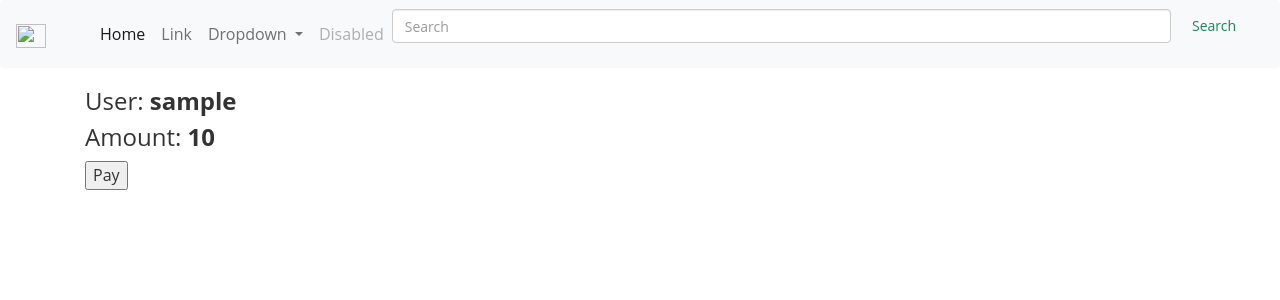
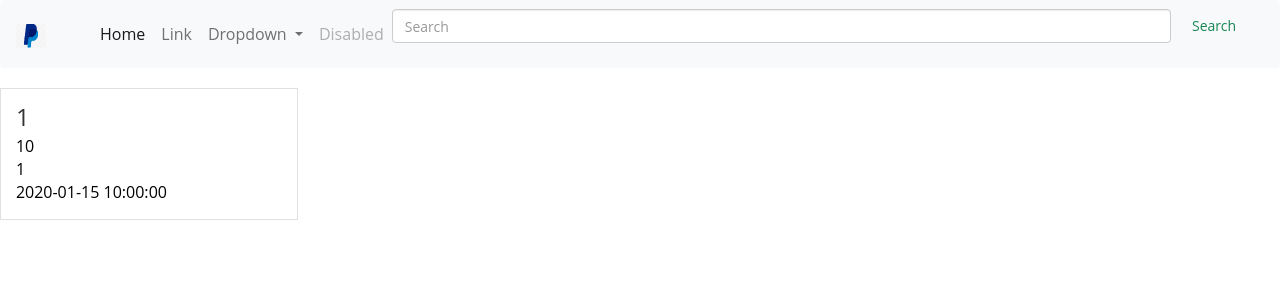
Before and after one commit to BB-00/EGS-Project, a Flask app: template Payments/Local/backend/templates/general_pages/homepage.html in a window 1280 px wide. Shown: the top 300 px of the page. Run offline with Flask 2, Linux system fonts and the light colour scheme; the template is opened without the code that fills it: most values are stand-ins (such as "Sample title", 1, 10 or a date in 2020).

Commit message:
Payments: main frontend implemented

```diff
--- a/Payments/Local/backend/apis/version1/route_payment_page.py
+++ b/Payments/Local/backend/apis/version1/route_payment_page.py
@@ -33,4 +33,4 @@ async def payment(request: Request):
             detail="payments: login no longer valid!"
         )
 
-	return templates.TemplateResponse("general_pages/homepage.html",{"request":request, "_amount":amount, "_methodID":0, "_username":username})
+	return templates.TemplateResponse("general_pages/payments.html",{"request":request, "_amount":amount, "_methodID":0, "_username":username})
--- a/Payments/Local/backend/database/repository/wallets.py
+++ b/Payments/Local/backend/database/repository/wallets.py
@@ -12,5 +12,5 @@ def create_new_wallet(wallet:WalletCreate, db:Session):
     return wallet
 
 def get_wallet(db:Session, username:str):
-    wallet = db.query(Wallets).filter(Wallets.username == username).all()
+    wallet = db.query(Wallets).filter(Wallets.username == username).one()
     return wallet
--- a/Payments/Local/backend/templates/components/navbar.html
+++ b/Payments/Local/backend/templates/components/navbar.html
@@ -1,7 +1,7 @@
 <nav class="navbar navbar-expand-lg navbar-light bg-light">
   <div class="container-fluid">
     <a class="navbar-brand" href="#">
-      <img src="{{ url_for('static', path='images/paypal_logo.jpg') }}" alt="" width="30" height="24">
+      <img src="../../static/images/paypal_logo.jpg" alt="" width="30" height="24">
     </a>
     <button class="navbar-toggler" type="button" data-bs-toggle="collapse" data-bs-target="#navbarSupportedContent" aria-controls="navbarSupportedContent" aria-expanded="false" aria-label="Toggle navigation">
       <span class="navbar-toggler-icon"></span>
--- a/Payments/Local/backend/templates/general_pages/homepage.html
+++ b/Payments/Local/backend/templates/general_pages/homepage.html
@@ -6,18 +6,20 @@
 {% endblock %}
 
 {% block content %}
-  <div class="container">
-    <p></p>
-    <h3>User: <b>{{_username}}</b></h3>
-    <p></p>
-    <h3>Amount: <b>{{_amount}}</b></h3>
-    <p></p>
-    <form action="/transactions" method="post">
-      <input type="hidden" name="_amount" value="{{_amount}}"/>
-      <input type="hidden" name="_methodID" value="{{_methodID}}"/>
-      <input type="hidden" name="_username" value="{{_username}}"/>
-      <input type="submit" name="button_pay" class="button" value="Pay"/>
-    </form>
+<div class="row shop_box-top">
+    {% for item in transactions %}
+        <div class=" col-md-3 shop_box">
 
-  </div>
+            <div class="shop_desc">
+                <form>
+                    <h3>{{item.transactionID}}</h3>
+                    <span class="actual">{{item.amount}}</span><br>
+                    <span class="actual">{{item.methodID}}</span><br>
+                    <span class="actual">{{item.date}}</span><br>
+                </form>
+            </div>
+
+        </div>
+    {% endfor %}
+</div>
 {% endblock %}
```
Also changed, not shown: Payments/Local/backend/apis/version1/route_wallets.py (+9 -13 lines), Payments/Local/backend/templates/general_pages/payments.html (added, +23 -0 lines).
